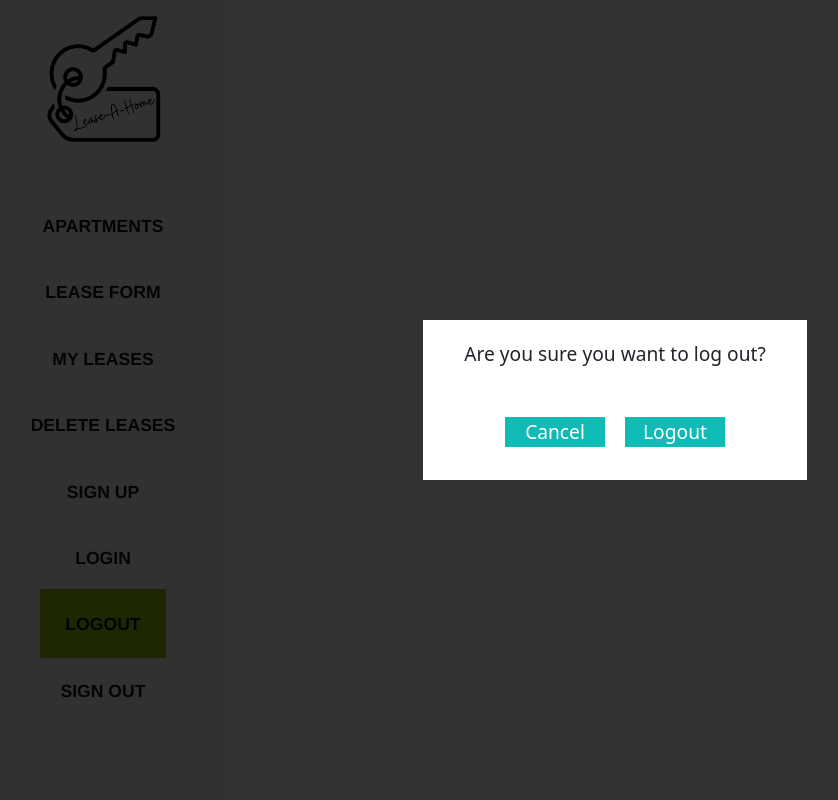
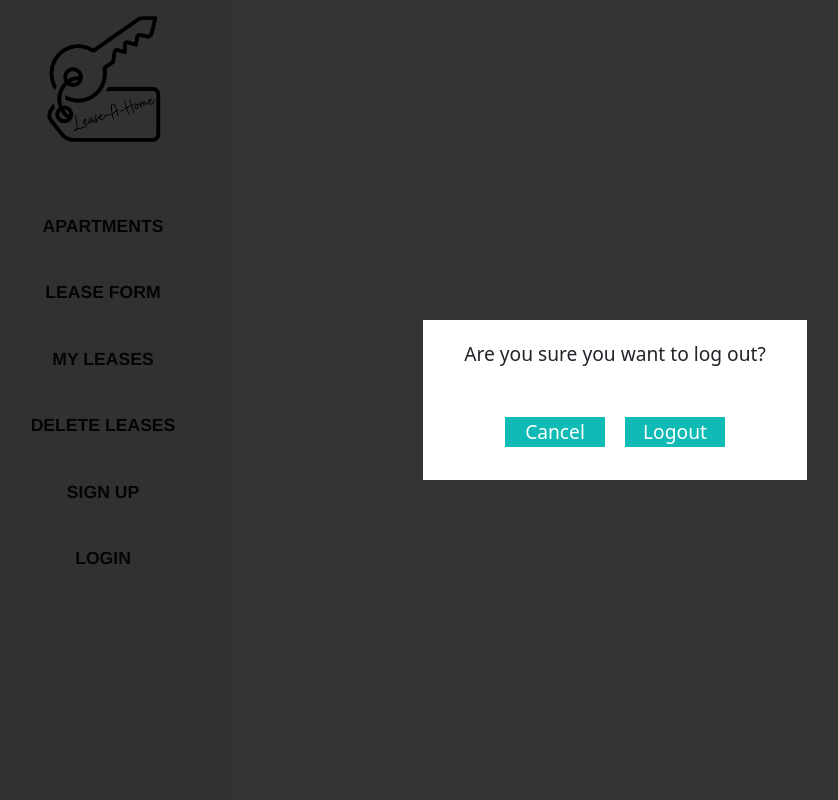
Before and after one commit to HENRYKC24/lease-a-home-frontend, a React (Create React App) app: page /logout in a window 1280 px wide. Shown: the top 800 px of the page, without its empty margins (25-863 px from the left). Built offline with nearby package versions, Linux system fonts and the light colour scheme.

Commit message:
Make sure the user stays logged in untill he logs out

```diff
--- a/src/components/navbar/DesktopNavBar.js
+++ b/src/components/navbar/DesktopNavBar.js
@@ -1,11 +1,23 @@
 import React from 'react';
+import { useSelector } from 'react-redux';
 import { NavLink } from 'react-router-dom';
 
-const DesktopNavBar = ({ links, logo }) => (
+const DesktopNavBar = ({ links, logo }) => {
+  const user = useSelector((state) => state.user);
+  const { loggedIn, name } = user;
+  return (
     <nav className="desktop-nav">
       <div className="logo-container">
         <img src={logo} alt="App logo" className="logo" />
       </div>
+      {loggedIn === 'in' && (
+        <li>
+          Hi,
+          {' '}
+          {name}
+          !
+        </li>
+      )}
       <ul className="navLinks">
         {links.map((link) => (
           <li key={link.id} className={link.name}>
@@ -14,12 +26,25 @@ const DesktopNavBar = ({ links, logo }) => (
             </NavLink>
           </li>
         ))}
-      <button type="button" className="sign-out">SIGN OUT</button>
+        {loggedIn === 'in' ? (
+          <li className="logout">
+            <NavLink exact="true" to="/logout">
+              LOGOUT
+            </NavLink>
+          </li>
+        ) : (
+          <li className="sign_in">
+            <NavLink exact="true" to="/login">
+              LOGIN
+            </NavLink>
+          </li>
+        )}
       </ul>
       <div className="copyright">
         <p>© 2022 ACHT.</p>
       </div>
     </nav>
   );
+};
 
 export default DesktopNavBar;
--- a/src/components/navbar/MobileNavBar.js
+++ b/src/components/navbar/MobileNavBar.js
@@ -1,8 +1,11 @@
 import React from 'react';
 import { NavLink } from 'react-router-dom';
 import { HiMenuAlt4 } from 'react-icons/hi';
+import { useSelector } from 'react-redux';
 
-const MobileNavBar = ({ links, logo }) => (
+const MobileNavBar = ({ links, logo }) => {
+  const loggedIn = useSelector((state) => state.user.loggedIn);
+  return (
     <nav className="mobile navbar navbar-light bg-light fixed-top">
       <div className="container-fluid">
         <button className="navbar-toggler" type="button" data-bs-toggle="offcanvas" data-bs-target="#offcanvasNavbar" aria-controls="offcanvasNavbar">
@@ -24,7 +27,19 @@ const MobileNavBar = ({ links, logo }) => (
                   </NavLink>
                 </li>
               ))}
-            <button type="button" className="sign-out">SIGN OUT</button>
+              {loggedIn === 'in' ? (
+                <li className="logout" data-bs-toggle="offcanvas">
+                  <NavLink exact="true" to="/logout">
+                    LOGOUT
+                  </NavLink>
+                </li>
+              ) : (
+                <li className="sign_in" data-bs-toggle="offcanvas">
+                  <NavLink exact="true" to="/login">
+                    LOGIN
+                  </NavLink>
+                </li>
+              )}
             </ul>
             <div className="copyright">
               <p>© 2022 ACHT.</p>
@@ -34,5 +49,6 @@ const MobileNavBar = ({ links, logo }) => (
       </div>
     </nav>
   );
+};
 
 export default MobileNavBar;
--- a/src/helpers/links.js
+++ b/src/helpers/links.js
@@ -29,18 +29,6 @@ const links = [
     text: 'SIGN UP',
     name: 'sign_up',
   },
-  {
-    id: 6,
-    path: '/login',
-    text: 'LOGIN',
-    name: 'sign_in',
-  },
-  {
-    id: 7,
-    path: '/logout',
-    text: 'LOGOUT',
-    name: 'logout',
-  },
 ];
 
 export default links;
--- a/src/pages/Apartments.js
+++ b/src/pages/Apartments.js
@@ -1,7 +1,15 @@
-import React from 'react';
+import React, { useEffect } from 'react';
+import { useDispatch } from 'react-redux';
+import { login } from '../redux/user/user';
 
-const Apartments = () => (
-  <h1 className="random">Apartments</h1>
-);
+const Apartments = () => {
+  const dispatch = useDispatch();
+  useEffect(() => {
+    if (localStorage.getItem('leaseAHomeUser')) dispatch(login(JSON.parse(localStorage.getItem('leaseAHomeUser'))));
+  }, []);
+  return (
+    <h1 className="random">Apartments</h1>
+  );
+};
 
 export default Apartments;
--- a/src/redux/user/user.js
+++ b/src/redux/user/user.js
@@ -49,7 +49,7 @@ const hitAPIWithSignupDetails = (details) => async (dispatch) => {
   try {
     await axios({
       method: 'post',
-      url: `${process.env.REACT_APP_SIGN_UP_ENDPOINT2}`,
+      url: `${process.env.REACT_APP_SIGN_UP_ENDPOINT}`,
       data: {
         user: {
           email,
@@ -86,7 +86,7 @@ export const hitAPIWithSigninDetails = (details) => async (dispatch) => {
   try {
     const signUpRespons = await axios({
       method: 'post',
-      url: `${process.env.REACT_APP_LOGIN_ENDPOINT2}`,
+      url: `${process.env.REACT_APP_LOGIN_ENDPOINT}`,
       data: {
         user: {
           email,
@@ -108,6 +108,7 @@ export const hitAPIWithSigninDetails = (details) => async (dispatch) => {
     };
 
     localStorage.setItem('userAuth', JSON.stringify(authorization));
+    localStorage.setItem('leaseAHomeUser', JSON.stringify(mainUser));
 
     dispatch(signUp(mainUser));
   } catch (error) {
@@ -127,7 +128,7 @@ export const hitAPIWithLogoutDetails = (details) => async (dispatch) => {
   const { userAuth } = details;
   try {
     await fetch(
-      `${process.env.REACT_APP_LOGOUT_ENDPOINT2}`,
+      `${process.env.REACT_APP_LOGOUT_ENDPOINT}`,
       {
         method: 'DELETE',
         headers: {
@@ -144,6 +145,7 @@ export const hitAPIWithLogoutDetails = (details) => async (dispatch) => {
     }));
 
     localStorage.removeItem('userAuth');
+    localStorage.removeItem('leaseAHomeUser');
   } catch (error) {
     dispatch(
       signUp({
```
Lines whose indentation alone changed are shown as unchanged.
